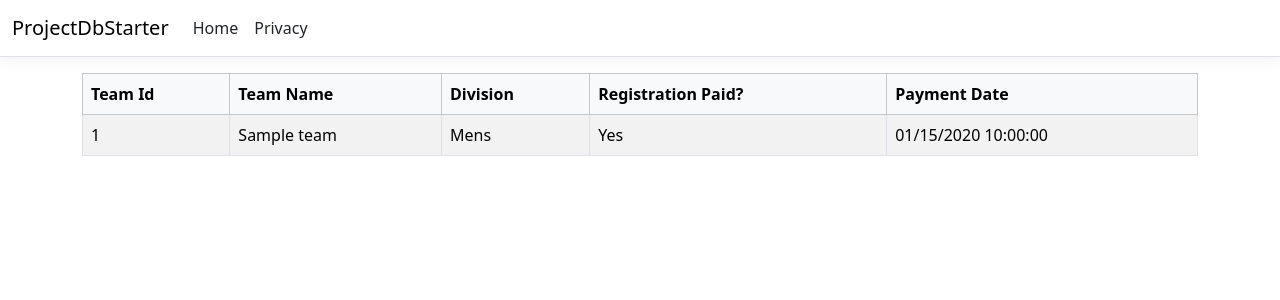
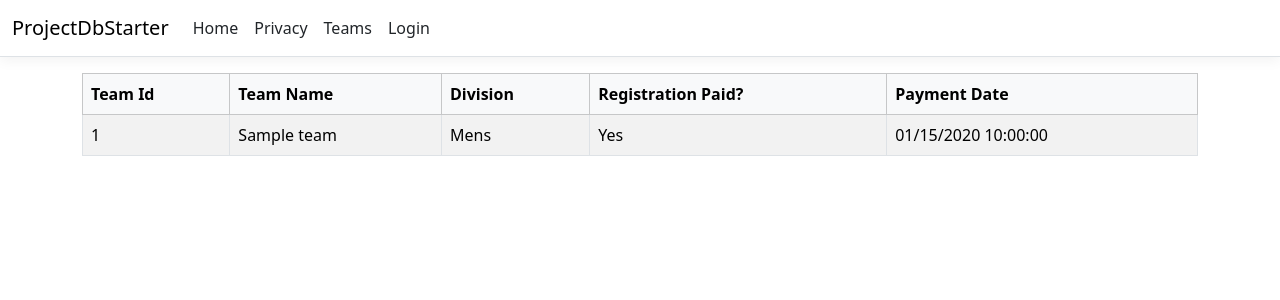
Before and after one commit to Joshieingold/BowlingAlley-MVC-Final, an ASP.NET Core app: page /Team in a window 1280 px wide. Shown: the top 300 px of the page. Run offline with ASP.NET Core 8, Linux system fonts and the light colour scheme; empty tables hold one stand-in row (values such as "Sample post"); style sheets or scripts are compiled from the project's sources; database files in the repository are not loaded.

Commit message:
added links to the auth page and teams page

```diff
--- a/Views/Shared/_Layout.cshtml
+++ b/Views/Shared/_Layout.cshtml
@@ -26,6 +26,12 @@
                         <li class="nav-item">
                             <a class="nav-link text-dark" asp-area="" asp-controller="Home" asp-action="Privacy">Privacy</a>
                         </li>
+                        <li class="nav-item">
+                            <a class="nav-link text-dark" asp-area="" asp-controller="Team" asp-action="Index">Teams</a>
+                        </li>
+                        <li class="nav-item">
+                            <a class="nav-link text-dark" asp-area="" asp-controller="Auth" asp-action="Login">Login</a>
+                        </li>
                     </ul>
                 </div>
             </div>
```
